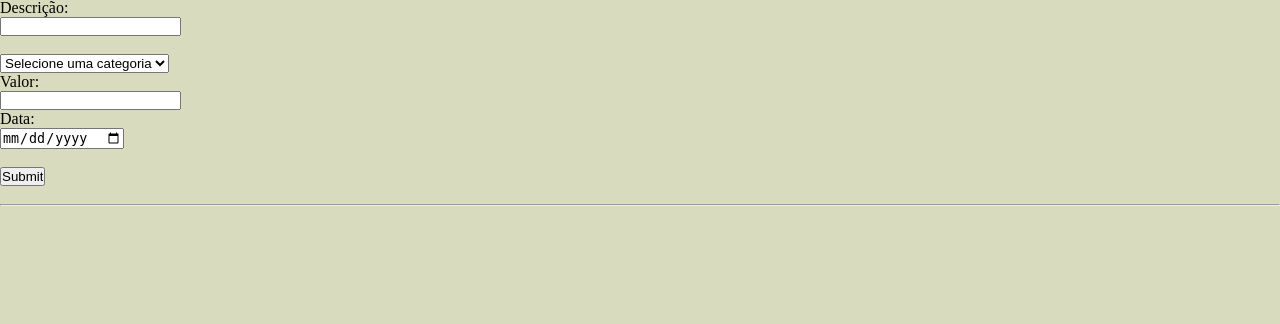
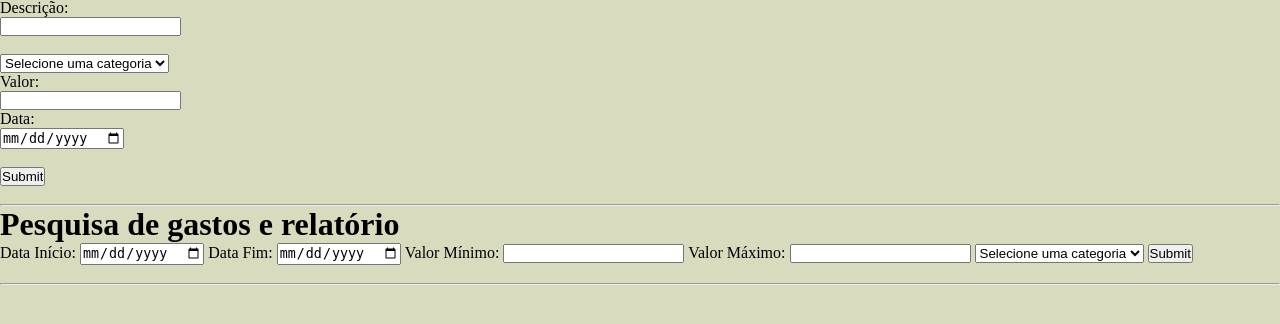
Before and after one commit to LTRibeiros/Projeto-Financeiro, a Flask app: page / in a window 1280 px wide. Shown: the part 243-567 px from the top of the page. Run offline with Flask 3, Linux system fonts and the light colour scheme.

Commit message:
refactor(db:Relatorio, relatorio.ipynb, index.html, app.py) adicionando funcionalidade de filtros nos lancamentos do usuario

```diff
--- a/app.py
+++ b/app.py
@@ -3,13 +3,15 @@ from flask import Flask
 from flask import render_template, request
 from sqlalchemy.exc import IntegrityError
 
-from database.database import db, Usuario, Session, Lancamento
+from database.database import db, Usuario, Session, Lancamento, Relatorio
 
 app = Flask(__name__)
+
 
 @app.route('/')
 def index():
     return render_template("index.html")
+
 
 @app.route('/submitusuario', methods=['post'])
 def submitusuario():
@@ -21,6 +23,7 @@ def submitusuario():
     sessionCommit(novo_usuario)
     return "Tudo certo"
 
+
 @app.route('/submitlancamento', methods=['post'])
 def submitlancamento():
     descricao = request.form["descricao"]
@@ -29,6 +32,22 @@ def submitlancamento():
     data = request.form["data"]
     data_obj = datetime.strptime(data, '%Y-%m-%d').date()
     novo_lancamento = Lancamento(descricao=descricao, categoria=categoria, valor=valor, data=data_obj)
+
+    sessionCommit(novo_lancamento)
+    return "Tudo certo"
+
+
+@app.route('/pesquisa', methods=['post'])
+def pesquisa():
+    data_inicial = request.form["data_inicio"]
+    data_inicio_ = datetime.strptime(data_inicial, '%Y-%m-%d').date()
+    data_final = request.form["data_fim"]
+    data_fim_ = datetime.strptime(data_final, '%Y-%m-%d').date()
+    valor_minimo = request.form["valor_minimo"]
+    valor_maximo = request.form["valor_maximo"]
+    pesquisa_categoria = request.form["pesquisa_categoria"]
+    novo_lancamento = Relatorio(data_inicial=data_inicio_, data_final=data_fim_, valor_minimo=valor_minimo,
+                                valor_maximo=valor_maximo, pesquisa_categoria=pesquisa_categoria)
 
     sessionCommit(novo_lancamento)
     return "Tudo certo"
@@ -44,5 +63,6 @@ def sessionCommit(novo_commit):
         session.rollback()
         print("já cadastrado!")
 
+
 if __name__ == "__app__":
     app.run(debug=True)
--- a/templates/index.html
+++ b/templates/index.html
@@ -24,7 +24,7 @@
 <form method="post" action="/submitlancamento">
     <label for="descricao">Descrição:</label><br>
     <input type="text" name="descricao" required><br><br>
-     <select name="categoria" required>
+    <select name="categoria" required>
         <option value="" selected disabled hidden="hidden">Selecione uma categoria</option>
         <option value="moradia">Moradia</option>
         <option value="alimentacao">Alimentação</option>
@@ -44,14 +44,49 @@
     <label for="data">Data:</label><br>
     <input type="date" name="data" required><br><br>
     <input type="submit" value="Submit">
-
-
-
 </form>
 <br>
 <hr>
 
+<h1>Pesquisa de gastos e relatório</h1>
+<form method="post" action="/pesquisa">
 
+    <label for="data_inicio">Data Início:</label>
+    <input type="date" name="data_inicio" required>
+
+    <label for="data_fim">Data Fim:</label>
+    <input type="date" name="data_fim" required>
+
+
+    <label for="valor_minimo">Valor Mínimo:</label>
+    <input type="number" name="valor_minimo" required>
+
+    <label for="valor_maximo">Valor Máximo:</label>
+    <input type="number" name="valor_maximo" required>
+
+
+    <select name="pesquisa_categoria" required>
+        <option value="" selected disabled hidden="hidden">Selecione uma categoria</option>
+        <option value="moradia">Moradia</option>
+        <option value="alimentacao">Alimentação</option>
+        <option value="transporte">Transporte</option>
+        <option value="lazer">Lazer</option>
+        <option value="saude">Saúde</option>
+        <option value="educacao">Educação</option>
+        <option value="vestuario">Vestuario</option>
+        <option value="conta">Contas</option>
+        <option value="divida">Dividas</option>
+        <option value="pet">Pets</option>
+        <option value="imprevisto">Imprevistos</option>
+        <option value="transporte">Outros</option>
+    </select>
+    <input type="submit" value="Submit">
+
+</form>
+
+
+<br>
+<hr>
 
 
 </body>
```
Also changed, not shown: database/database.py (+17 -14 lines), banco.db, 1 other file.
